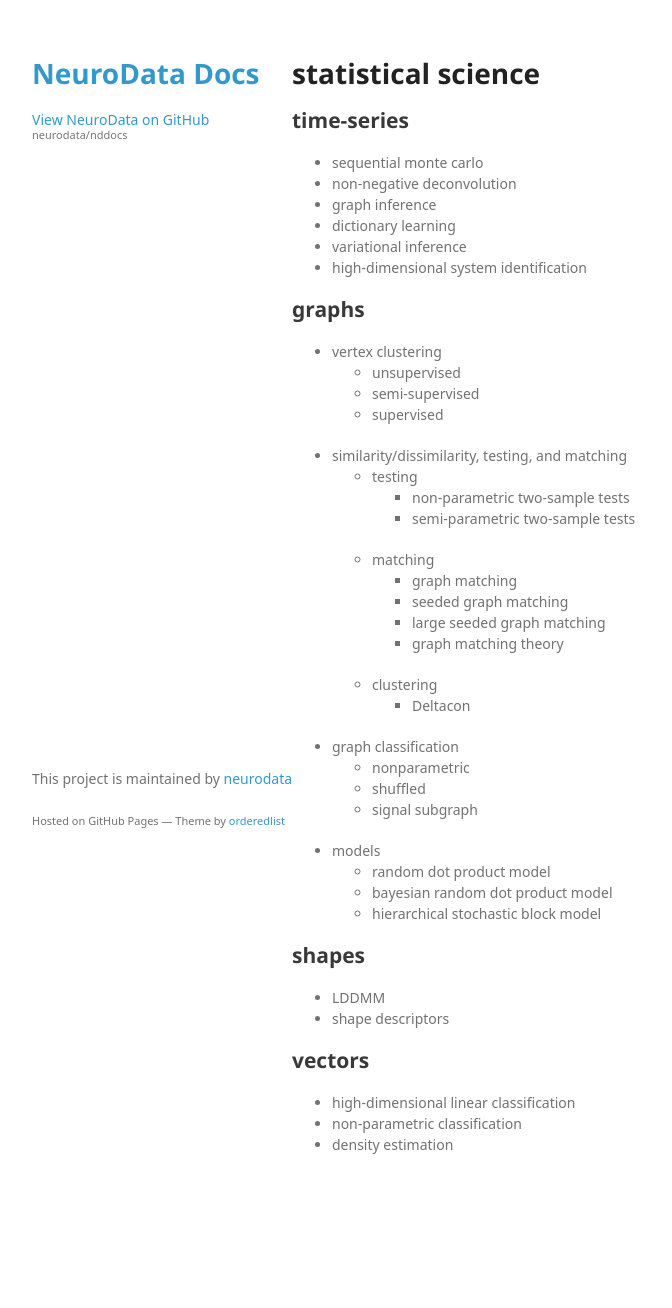
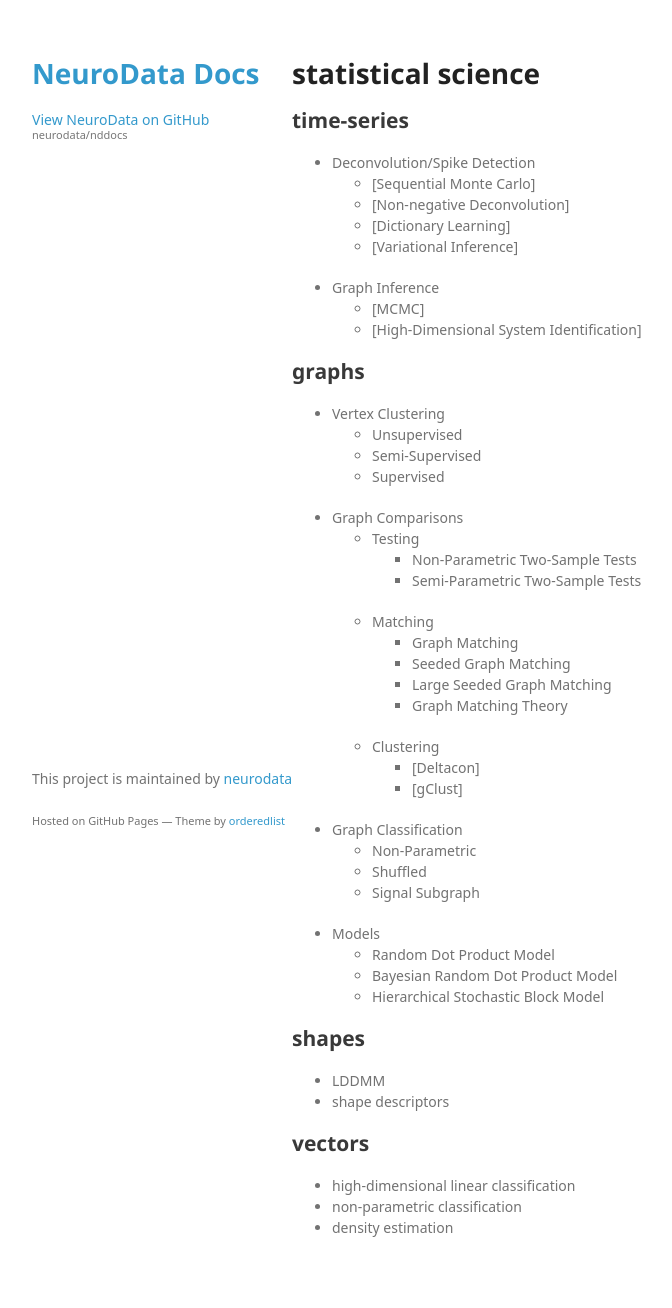
Before and after one commit to neurodata/nddocs-archive, a Jekyll site: the page built from stats.md, in a window 1280 px wide. Shown: the whole page, without its empty margins (178-850 px from the left). Built offline with Jekyll 4.4.1, drawn with Linux system fonts in a browser that asks for light colours; some web fonts are replaced; before the commit the page ends 1225 px from its top, so only the background shows below that.

Commit message:
updated cs.md

```diff
--- a/stats.md
+++ b/stats.md
@@ -6,38 +6,41 @@ layout: default
 # statistical science
 
 ## time-series
-- sequential monte carlo
-- non-negative deconvolution
-- graph inference
-- dictionary learning
-- variational inference
-- high-dimensional system identification
+- Deconvolution/Spike Detection
+	- [Sequential Monte Carlo]
+	- [Non-negative Deconvolution]
+	- [Dictionary Learning]
+	- [Variational Inference]
+- Graph Inference
+	- [MCMC]
+	- [High-Dimensional System Identification]
 
 ## graphs
 
-- vertex clustering
-	- unsupervised
-	- semi-supervised
-	- supervised
-- similarity/dissimilarity, testing, and matching
-	- testing
-		- non-parametric two-sample tests
-		- semi-parametric two-sample tests
-	- matching
-		- graph matching
-		- seeded graph matching
-		- large seeded graph matching
-		- graph matching theory
-	- clustering
-		- Deltacon
-- graph classification
-	- nonparametric
-	- shuffled
-	- signal subgraph
-- models
-	- random dot product model
-	- bayesian random dot product model
-	- hierarchical stochastic block model
+- Vertex Clustering
+	- Unsupervised
+	- Semi-Supervised
+	- Supervised
+- Graph Comparisons
+	- Testing
+		- Non-Parametric Two-Sample Tests
+		- Semi-Parametric Two-Sample Tests
+	- Matching
+		- Graph Matching
+		- Seeded Graph Matching
+		- Large Seeded Graph Matching
+		- Graph Matching Theory
+	- Clustering
+		- [Deltacon]
+		- [gClust]
+- Graph Classification
+	- Non-Parametric
+	- Shuffled
+	- Signal Subgraph
+- Models
+	- Random Dot Product Model
+	- Bayesian Random Dot Product Model
+	- Hierarchical Stochastic Block Model
 
 ## shapes
 - LDDMM
```
Also changed, not shown: cs.md (+4 -4 lines).
